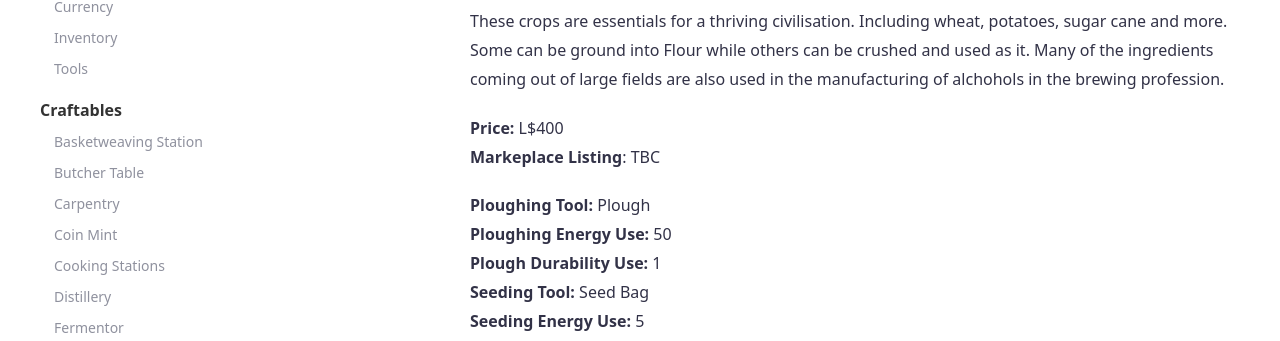
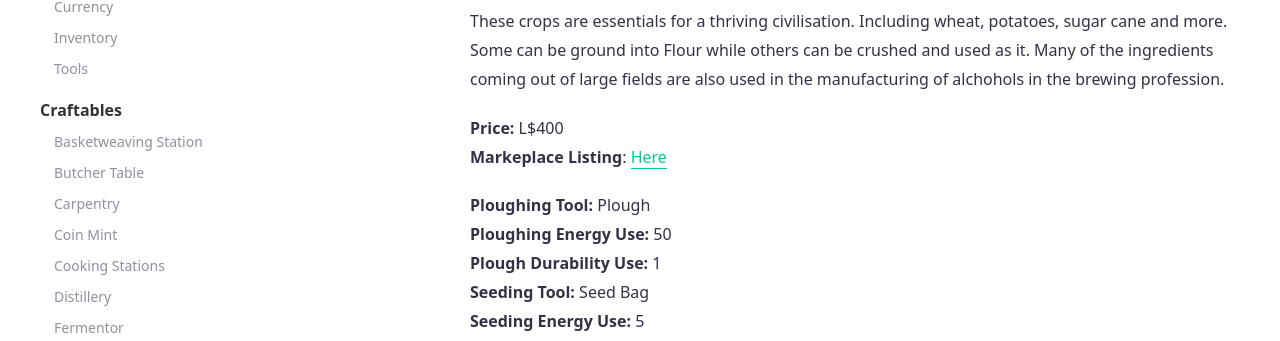
Before and after one commit to SLColonies/Public, a Jekyll site: the page built from _docs/field.md, in a window 1280 px wide and 900 px high. Shown: the part 383-724 px from the top of the window. Built offline with Jekyll 4.4.1, drawn with Linux system fonts in a browser that asks for light colours.

Commit message:
Update field.md

```diff
--- a/_docs/field.md
+++ b/_docs/field.md
@@ -8,7 +8,7 @@
 These crops are essentials for a thriving civilisation. Including wheat, potatoes, sugar cane and more. Some can be ground into Flour while others can be crushed and used as it. Many of the ingredients coming out of large fields are also used in the manufacturing of alchohols in the brewing profession.
 
 **Price:** L$400<br>
-**Markeplace Listing**: TBC<br>
+**Markeplace Listing**: [Here](https://marketplace.secondlife.com/p/SLC-Farmables-Large-Field/19387662)<br>
 
 **Ploughing Tool:** Plough<br>
 **Ploughing Energy Use:** 50<br>
```
